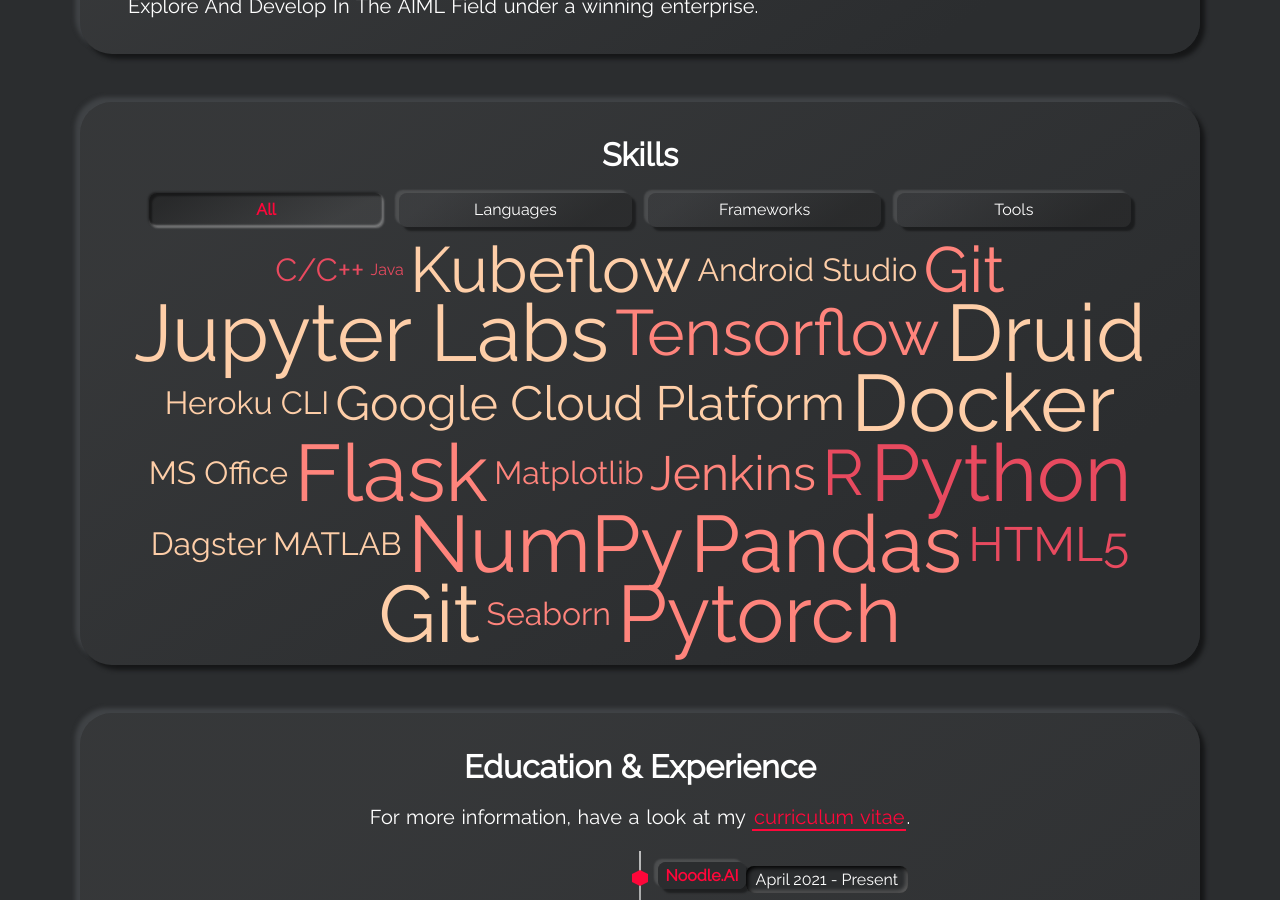
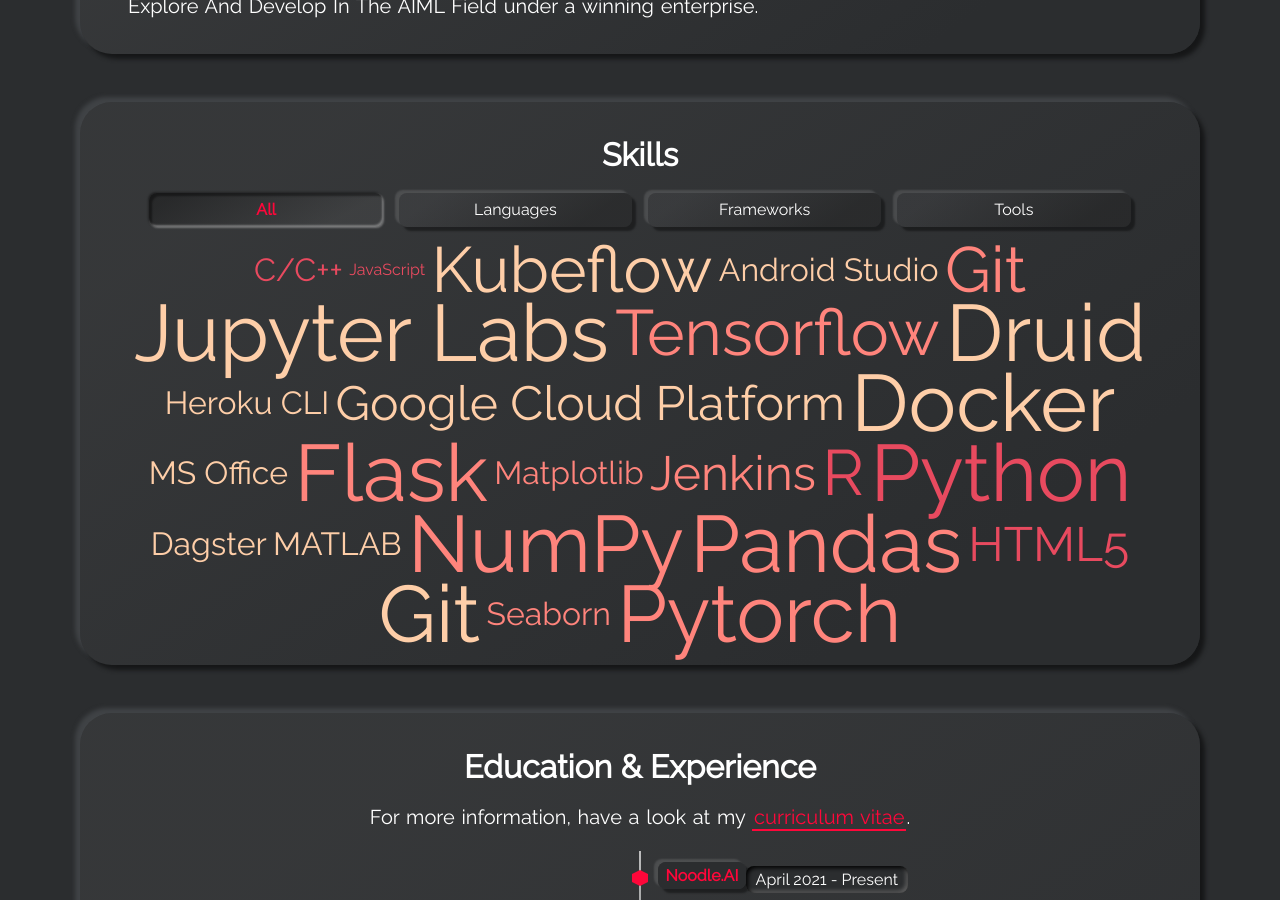
Before and after one commit to AbhishekKumarDS/AbhishekKumarDS.github.io, a Jekyll site: the page built from index.html, in a window 1280 px wide and 900 px high, scrolled down 1202 px. Built offline with Jekyll 4.4.1, drawn with Linux system fonts in a browser that asks for light colours.

Commit message:
Update skills-languages.yml

```diff
--- a/_data/skills-languages.yml
+++ b/_data/skills-languages.yml
@@ -17,5 +17,5 @@
 - name: HTML5
   weight: 3
 
-- name: Java
+- name: JavaScript
   weight: 1
```
